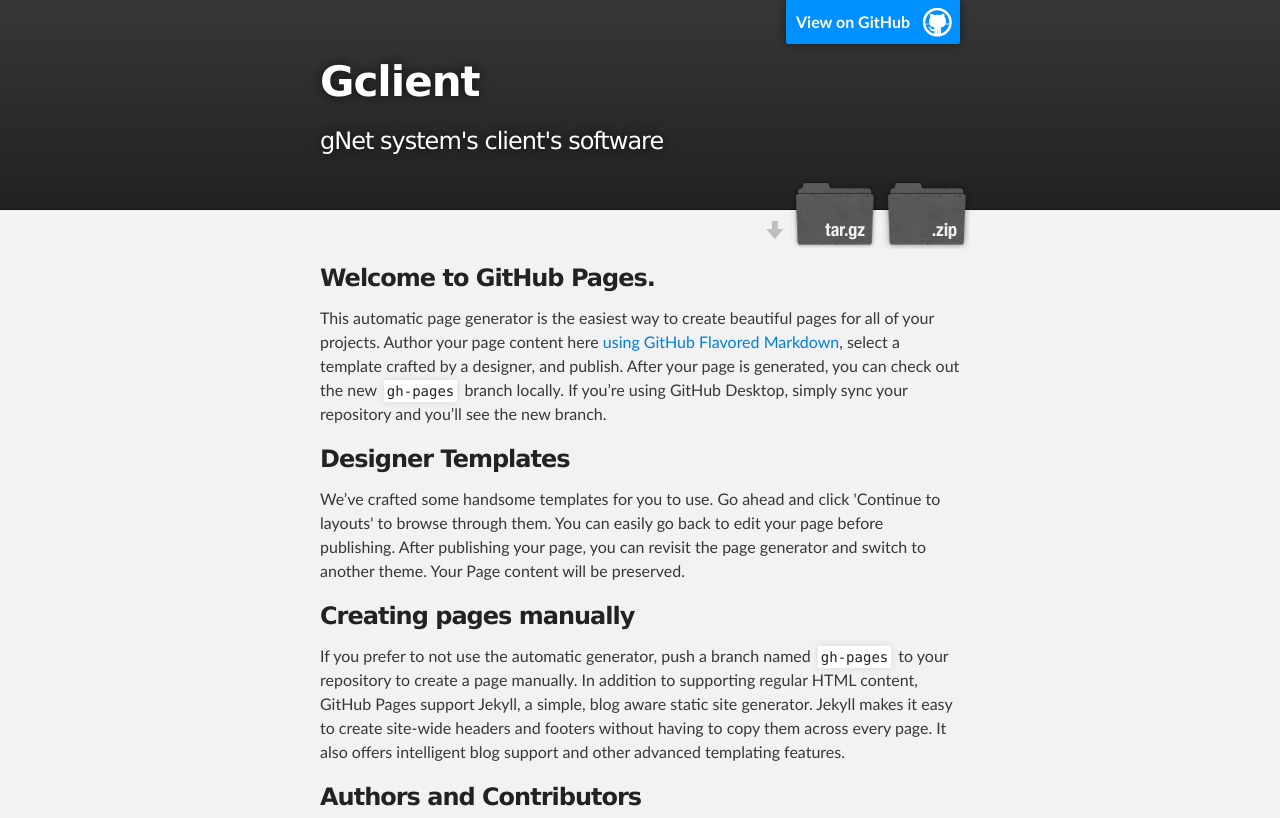
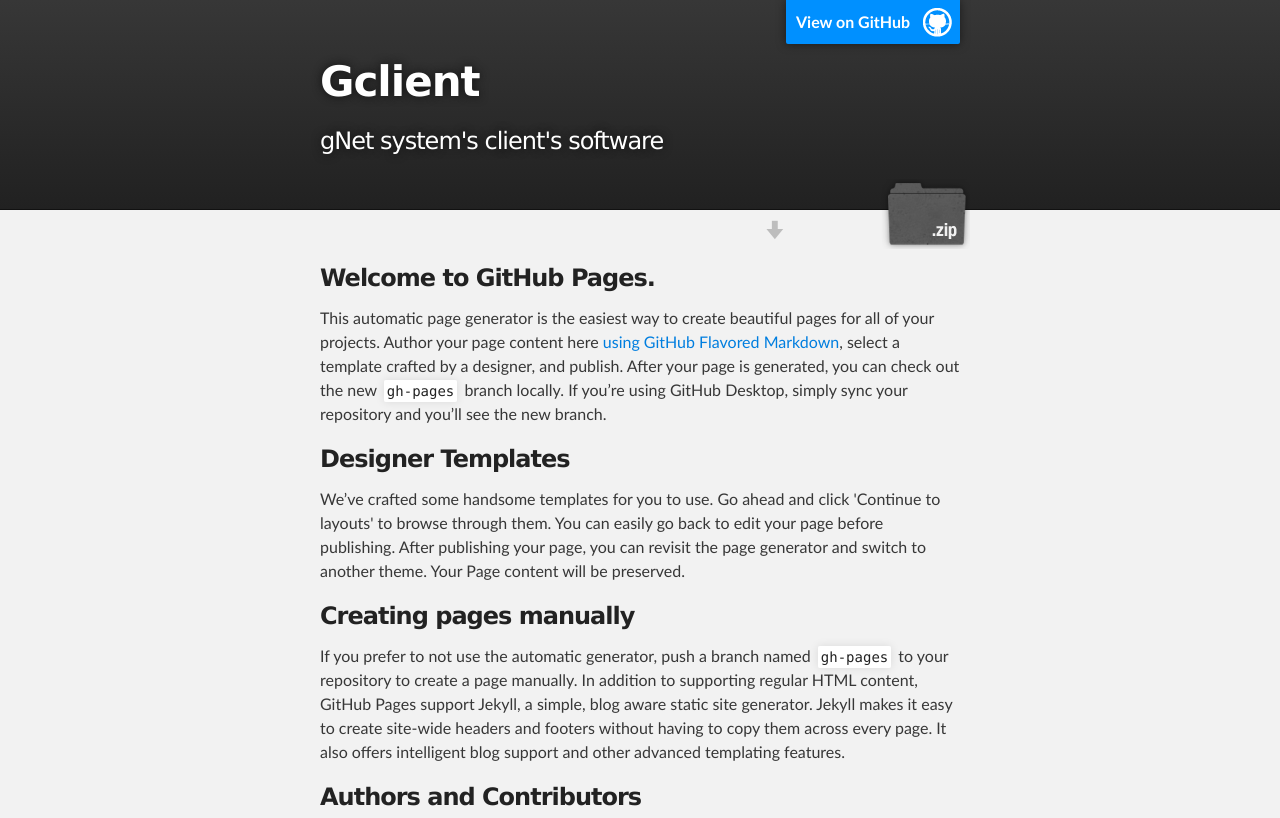
Before and after one commit to gedOHub/GClient, a plain HTML site: page index.html in a window 1280 px wide. Shown: the top 818 px of the page. Drawn offline with Linux system fonts and the light colour scheme.

Commit message:
Delete .tar
Pašalintas .tar parsisiutnimas

```diff
--- a/index.html
+++ b/index.html
@@ -23,7 +23,6 @@
 
             <section id="downloads">
               <a class="zip_download_link" href="https://github.com/gedOHub/GClient/zipball/master">Download this project as a .zip file</a>
-              <a class="tar_download_link" href="https://github.com/gedOHub/GClient/tarball/master">Download this project as a tar.gz file</a>
             </section>
         </header>
     </div>
```
